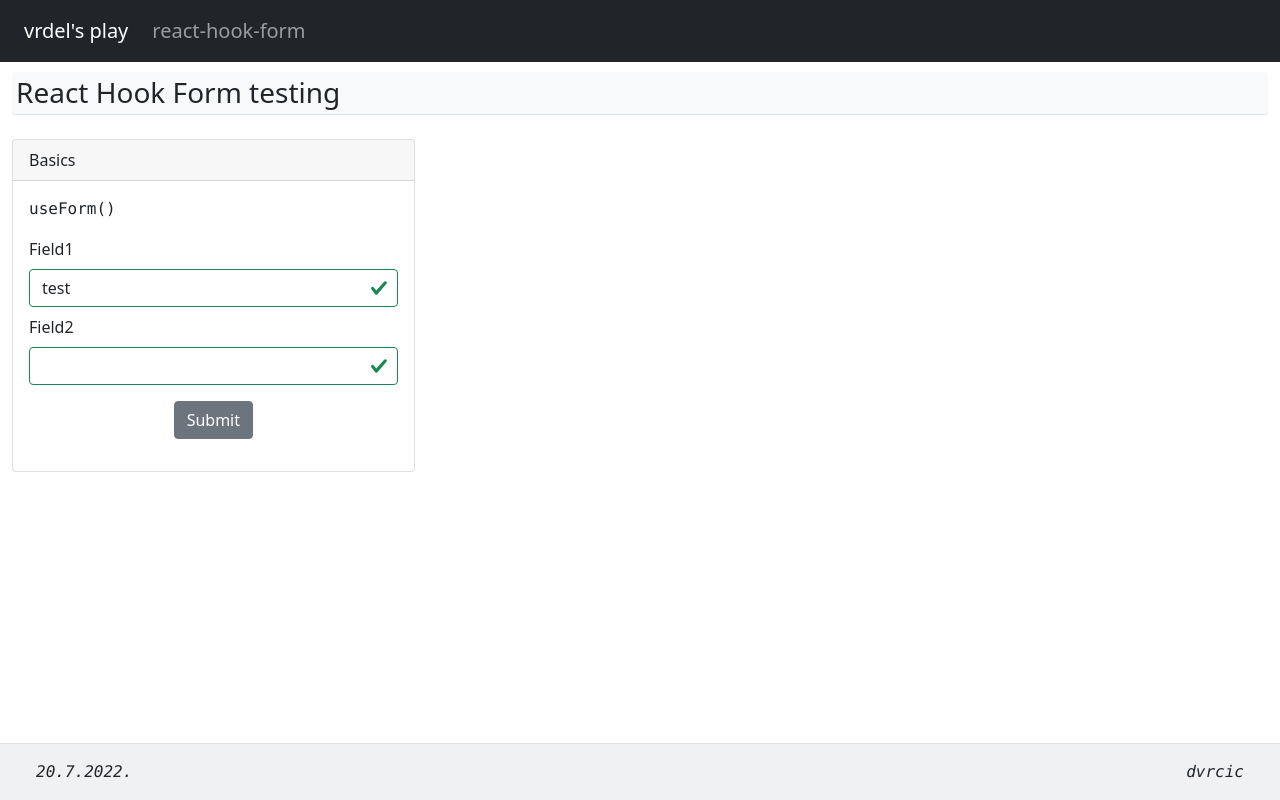
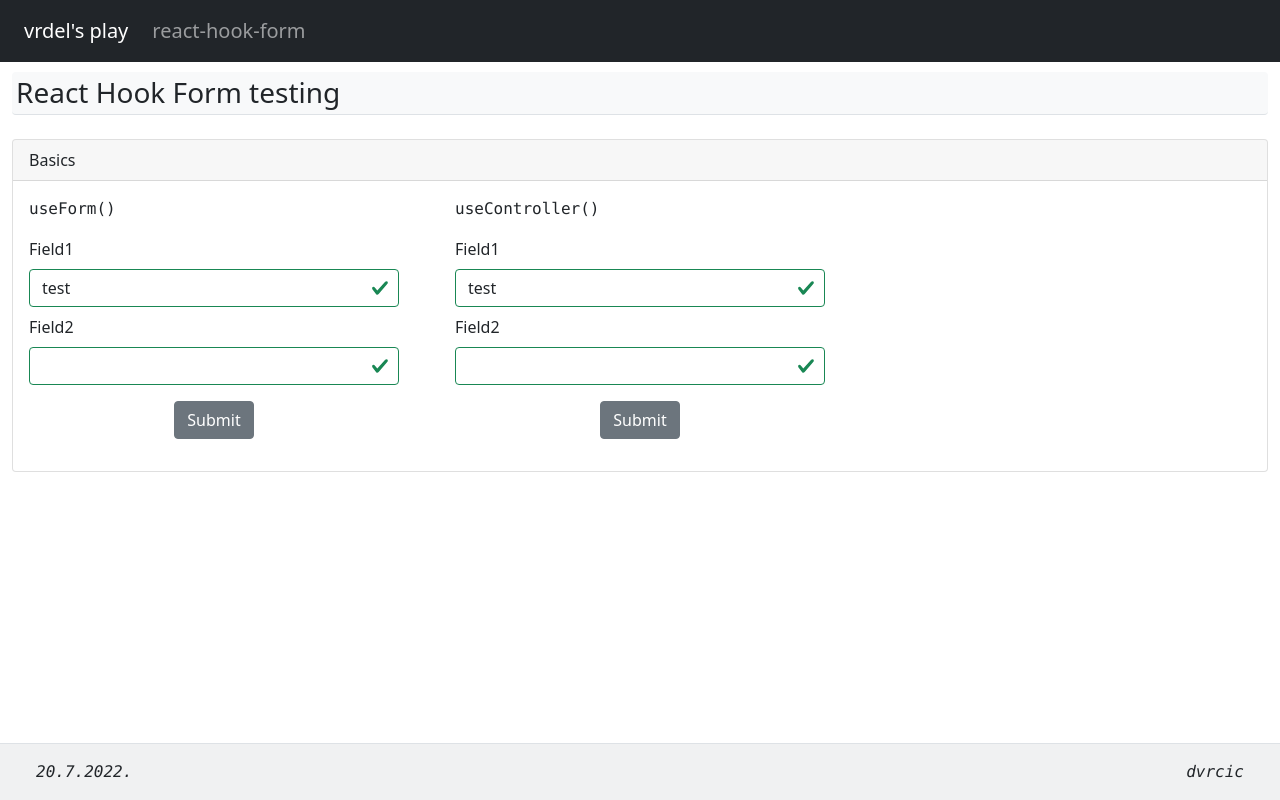
Before and after one commit to vrdel/react-playground, a React (Vite) app in the folder react-playground/: page /react-hook-form in a window 1280 px wide. Built offline with nearby package versions, Linux system fonts and the light colour scheme.

Commit message:
another component for useController test

```diff
--- a/react-playground/src/routes/reacthookform.jsx
+++ b/react-playground/src/routes/reacthookform.jsx
@@ -18,8 +18,72 @@ import {
 import { useForm } from "react-hook-form";
 
 
+const TestForm2 = () => {
+  const { register, handleSubmit, formState: { errors } } = useForm();
+  const onSubmit = data => console.log(data);
+
+  const {ref: ref1, ...exampleField} = register("example", {required: true})
+  const {ref: ref2, ...exampleFieldRequired} = register("exampleRequired", {required: true} )
+
+  return (
+    /* "handleSubmit" will validate your inputs before invoking "onSubmit" */
+    <Form onSubmit={handleSubmit(onSubmit)} className="needs-validation">
+      <FormGroup>
+        {/* register your input into the hook by invoking the "register" function */}
+        <Row>
+          <Col>
+            <Label for="f1">
+              Field1
+            </Label>
+            <InputGroup>
+              <Input
+                id="f1"
+                className={`form-control ${errors.example ? "is-invalid" : "is-valid"}`}
+                defaultValue="test"
+                innerRef={ref1} {...exampleField}
+              />
+              { errors.example &&
+                <FormFeedback invalid>
+                  Needs text
+                </FormFeedback>
+              }
+            </InputGroup>
+          </Col>
+        </Row>
+        <Row>
+          <Col>
+            <Label className="mt-2" for="f2">
+              Field2
+            </Label>
+            <InputGroup>
+              <Input
+                id="f2"
+                className={`form-control ${errors.exampleRequired ? "is-invalid" : "is-valid"}`}
+                innerRef={ref2} {...exampleFieldRequired}
+              />
+              { errors.exampleRequired &&
+                <FormFeedback invalid>
+                  Needs text
+                </FormFeedback>
+              }
+            </InputGroup>
+          </Col>
+        </Row>
+        <Row>
+          <Col className="text-center">
+            <Button className="mt-3" type="submit">
+              Submit
+            </Button>
+          </Col>
+        </Row>
+      </FormGroup>
+    </Form>
+  );
+}
+
+
 const TestForm1 = () => {
-  const { register, handleSubmit, watch, formState: { errors } } = useForm();
+  const { register, handleSubmit, formState: { errors } } = useForm();
   const onSubmit = data => console.log(data);
 
   const {ref: ref1, ...exampleField} = register("example", {required: true})
@@ -85,12 +149,12 @@ const ReactHookForm = () => {
   return (
     <>
       <DefaultPage title="React Hook Form testing">
-        <Row>
-          <Col sm="4">
         <Card>
           <CardHeader>
             Basics
           </CardHeader>
+          <Row>
+            <Col sm="4">
               <CardBody>
                 <CardTitle>
                   <p className="font-monospace">
@@ -99,9 +163,19 @@ const ReactHookForm = () => {
                 </CardTitle>
                 <TestForm1/>
               </CardBody>
-            </Card>
+            </Col>
+            <Col sm="4">
+              <CardBody>
+                <CardTitle>
+                  <p className="font-monospace">
+                    useController()
+                  </p>
+                </CardTitle>
+                <TestForm2/>
+              </CardBody>
             </Col>
           </Row>
+        </Card>
       </DefaultPage>
     </>
   )
```
Lines whose indentation alone changed are shown as unchanged.
